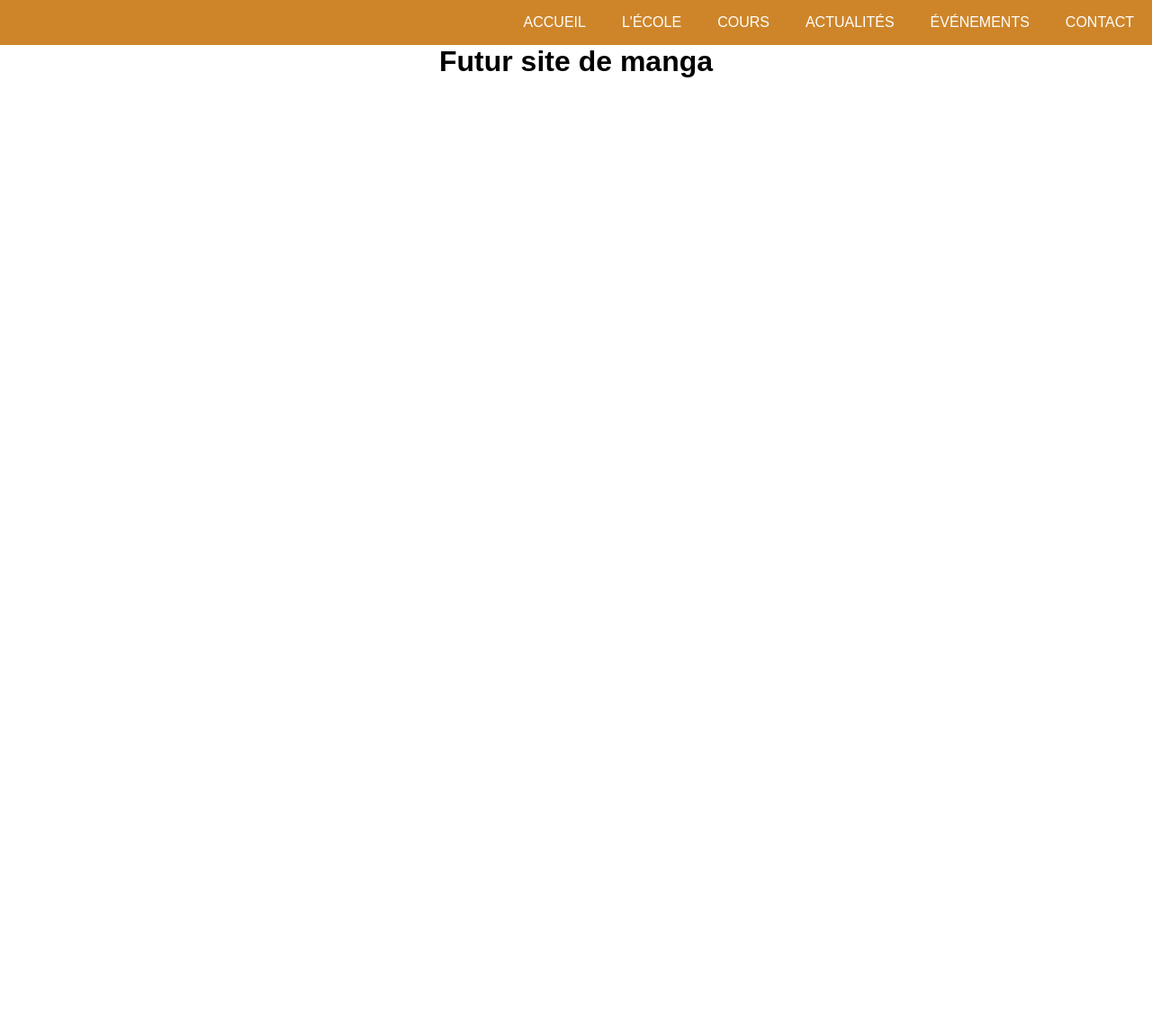
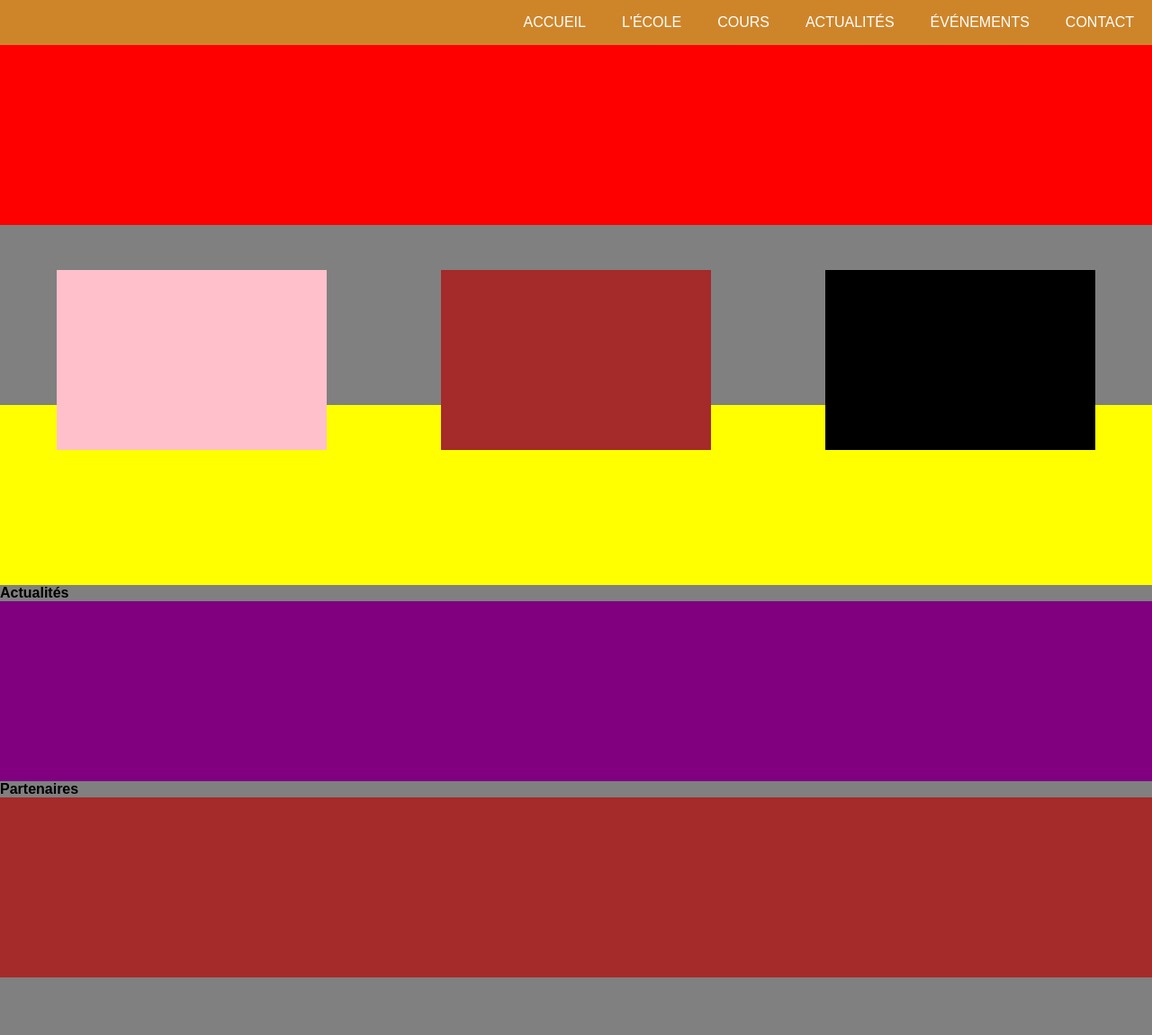
Before and after one commit to MattJCand/PhpMangaProject, a PHP site: page / in a window 1280 px wide. Shown: the whole page at 90% size. Before the commit the page ends 86 px from the top, so only its background shows below. Run offline with PHP 8.4, Linux system fonts and the light colour scheme.

Commit message:
add Blocks in HomePage

```diff
--- a/asset/css/home.css
+++ b/asset/css/home.css
@@ -6,3 +6,71 @@ body{
 h1{
   text-align: center;
 }
+
+#sliderFirst{
+  height: 200px;
+  width: 100%;
+  background-color: red;
+}
+
+#sectionCours{
+  height: 200px;
+  width: 100%;
+  background-color: blue;
+  columns: row;
+}
+
+.container{
+  display: flex;
+  flex-direction: row;
+  justify-content: space-around;
+  background-color: grey;
+  padding: 50px 0;
+}
+
+#dessin{
+ height: 200px;
+ width: 300px;
+ background-color: pink;
+}
+
+#japonais{
+  height: 200px;
+  width: 300px;
+  background-color: brown;
+}
+
+#manga{
+  height: 200px;
+  width: 300px;
+  background-color: black;
+}
+
+#carteMember{
+  height: 200px;
+  width: 100%;
+  background-color: yellow;
+  columns: row;
+}
+
+#social{
+  height: 500px;
+  width: 100%;
+  background-color: grey;
+  columns: row;
+}
+
+#actu{
+  height: 200px;
+  width: 100%;
+  background-color: purple;
+  columns: row;
+}
+
+#partner{
+  height: 200px;
+  width: 100%;
+  background-color: brown;
+  columns: row;
+
+}
--- a/index.php
+++ b/index.php
@@ -1,6 +1,24 @@
 
 <?php include "templates/header.php"; ?>
 
-<h1>Futur site de manga</h1>
+<section id="sliderFirst"></section>
+
+<section id="sectionCours">
+  <div class="container">
+    <div id="dessin"></div>
+    <div id="japonais"></div>
+    <div id="manga"></div>
+  </div>
+</section>
+
+<section id="carteMember">
+</section>
+
+<section id="social">
+  <h4>Actualités</h4>
+  <div id="actu"></div>
+  <h4>Partenaires</h4>
+  <div id="partner"></div>
+</section>
 
 <?php include "templates/footer.php"; ?>
```
